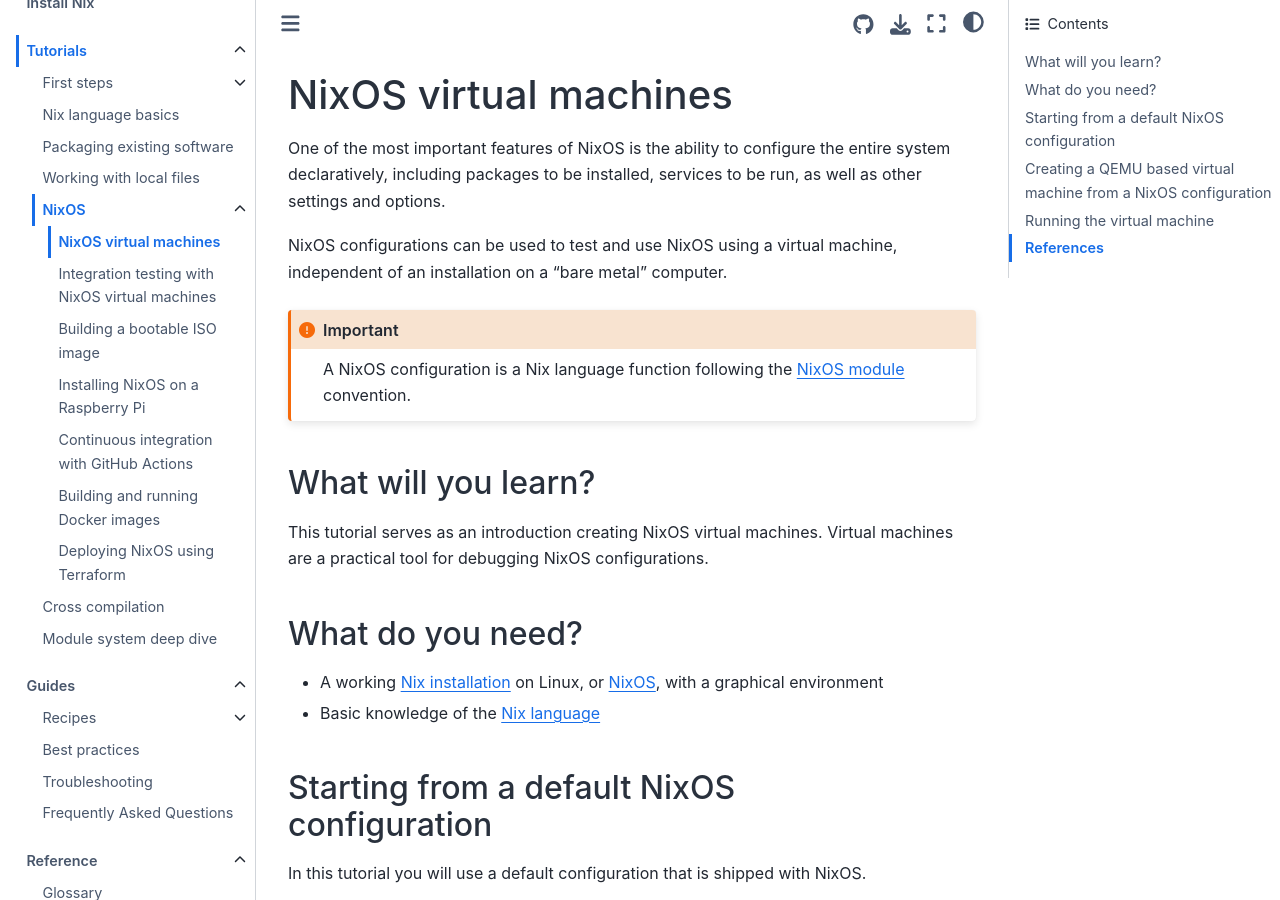
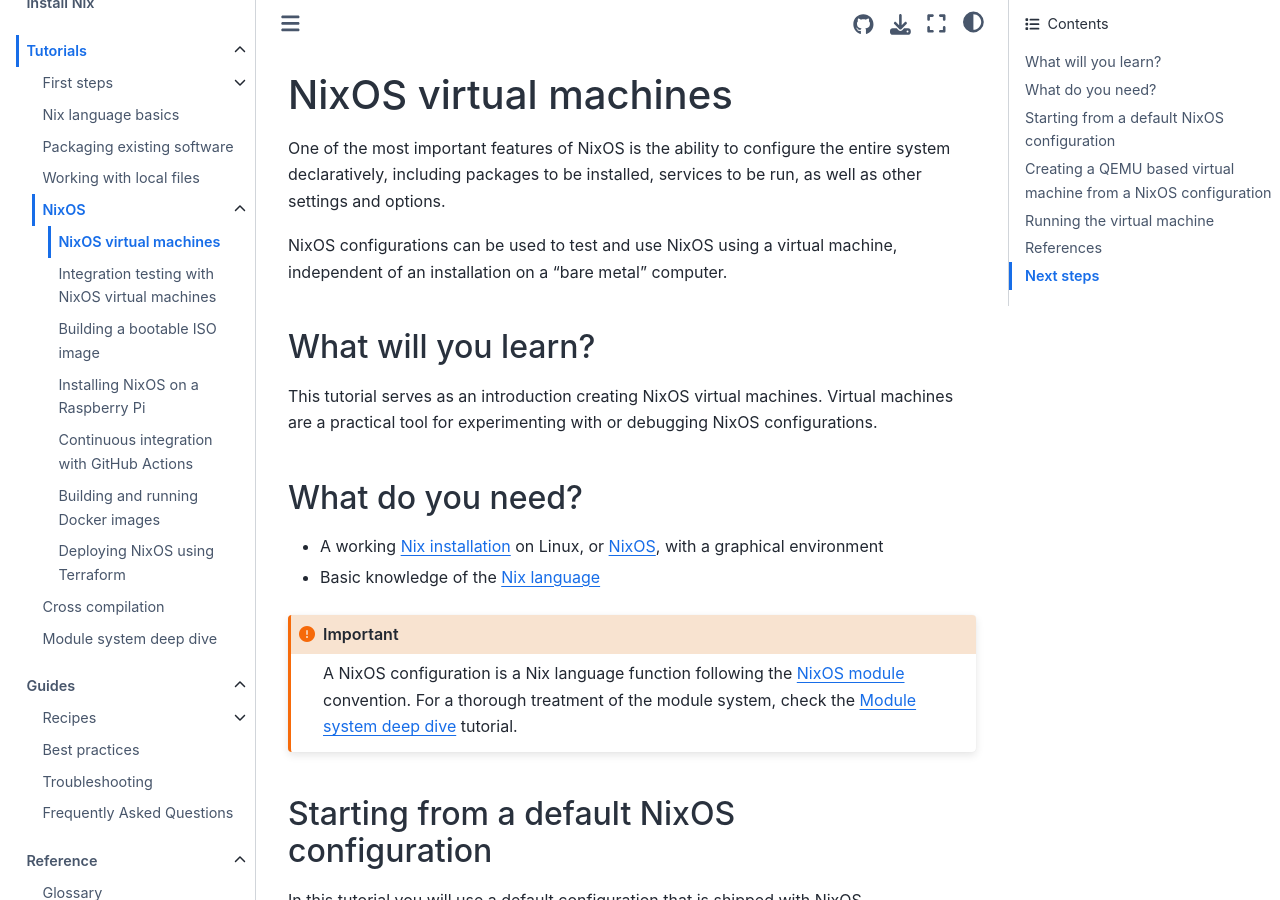
Before and after one commit to NixOS/nix.dev, a Sphinx documentation site: the page built from source/tutorials/nixos/nixos-configuration-on-vm.md, in a window 1280 px wide and 900 px high. Built offline with Sphinx 7.4.7 and the Sphinx Book theme 1.1.4, drawn with Linux system fonts in a browser that asks for light colours; some of the changed text lies outside the part shown.

Commit message:
NixOS tutorials: add next steps

````diff
--- a/source/tutorials/nixos/nixos-configuration-on-vm.md
+++ b/source/tutorials/nixos/nixos-configuration-on-vm.md
@@ -6,19 +6,20 @@
 
 NixOS configurations can be used to test and use NixOS using a virtual machine, independent of an installation on a "bare metal" computer.
 
-:::{important}
-A NixOS configuration is a Nix language function following the [NixOS module](https://nixos.org/manual/nixos/stable/index.html#sec-writing-modules) convention.
-:::
-
 ## What will you learn?
 
 This tutorial serves as an introduction creating NixOS virtual machines.
-Virtual machines are a practical tool for debugging NixOS configurations.
+Virtual machines are a practical tool for experimenting with or debugging NixOS configurations.
 
 ## What do you need?
 
 - A working [Nix installation](https://nix.dev/manual/nix/2.18/installation/installation.html) on Linux, or [NixOS](https://nixos.org/manual/nixos/stable/index.html#sec-installation), with a graphical environment
 - Basic knowledge of the [Nix language](reading-nix-language)
+
+:::{important}
+A NixOS configuration is a Nix language function following the [NixOS module](https://nixos.org/manual/nixos/stable/index.html#sec-writing-modules) convention.
+For a thorough treatment of the module system, check the [](module-system-deep-dive) tutorial.
+:::
 
 ## Starting from a default NixOS configuration
 
@@ -95,7 +96,7 @@
 }
 ```
 
-To be able to log in add the following lines to the returned attribute set:
+To be able to log in, add the following lines to the returned attribute set:
 
 ```nix
   users.users.alice = {
@@ -242,3 +243,9 @@
 - [Nix manual: `nix-build`](https://nix.dev/manual/nix/2.18/command-ref/nix-build.html).
 - [Nix manual: common command-line options](https://nix.dev/manual/nix/2.18/command-ref/opt-common.html).
 - [Nix manual: `NIX_PATH` environment variable](https://nix.dev/manual/nix/2.18/command-ref/env-common.html#env-NIX_PATH).
+
+## Next steps
+
+- [](module-system-deep-dive)
+- [](integration-testing-vms)
+- [](bootable-iso-image)
````
Also changed, not shown: source/tutorials/module-system/module-system.md (+1 -0 lines), source/tutorials/nixos/building-and-running-docker-images.md (+1 -0 lines), source/tutorials/nixos/building-bootable-iso-image.md (+1 -0 lines), source/tutorials/nixos/integration-testing-using-virtual-machines.md (+6 -0 lines).
